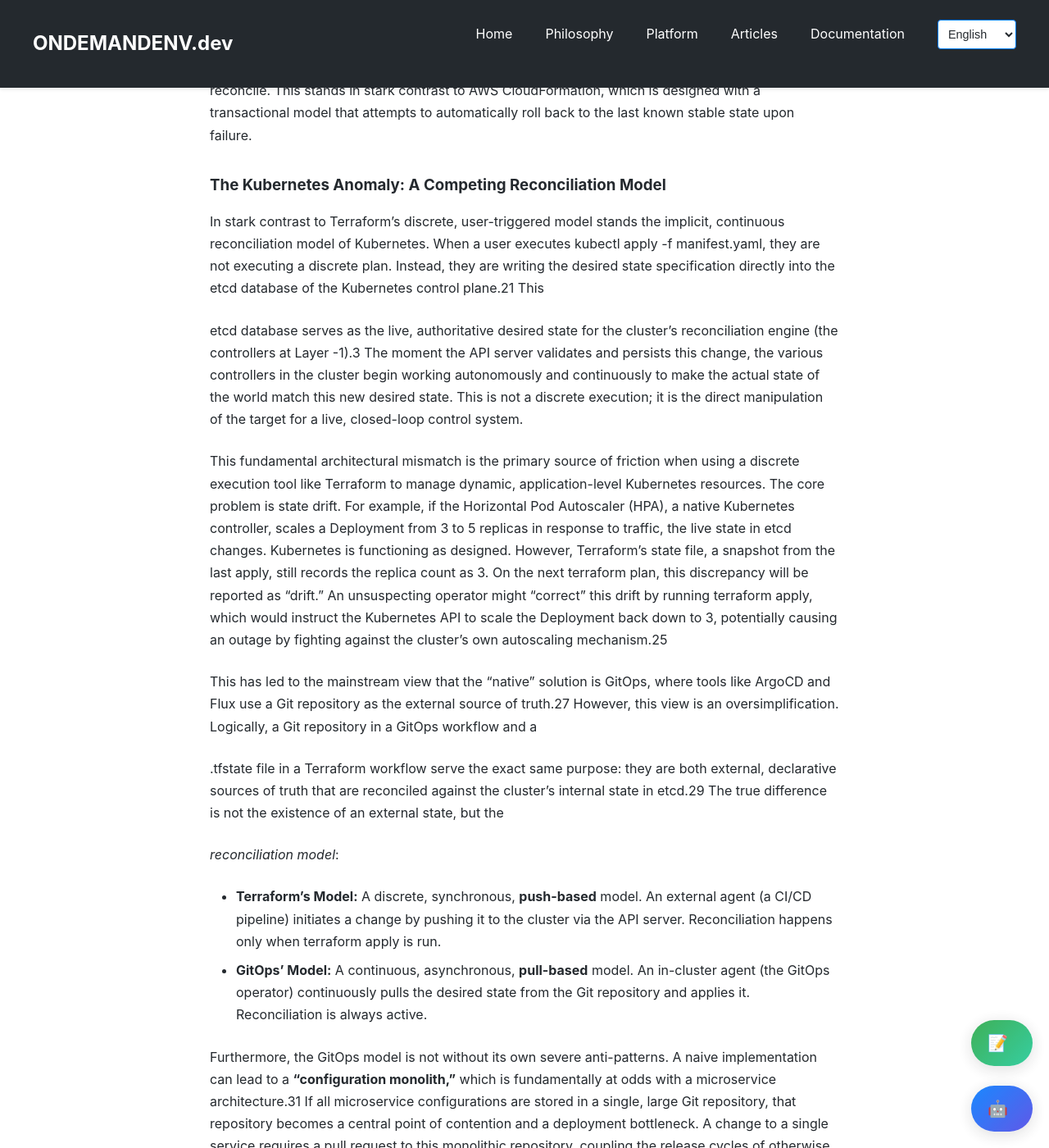
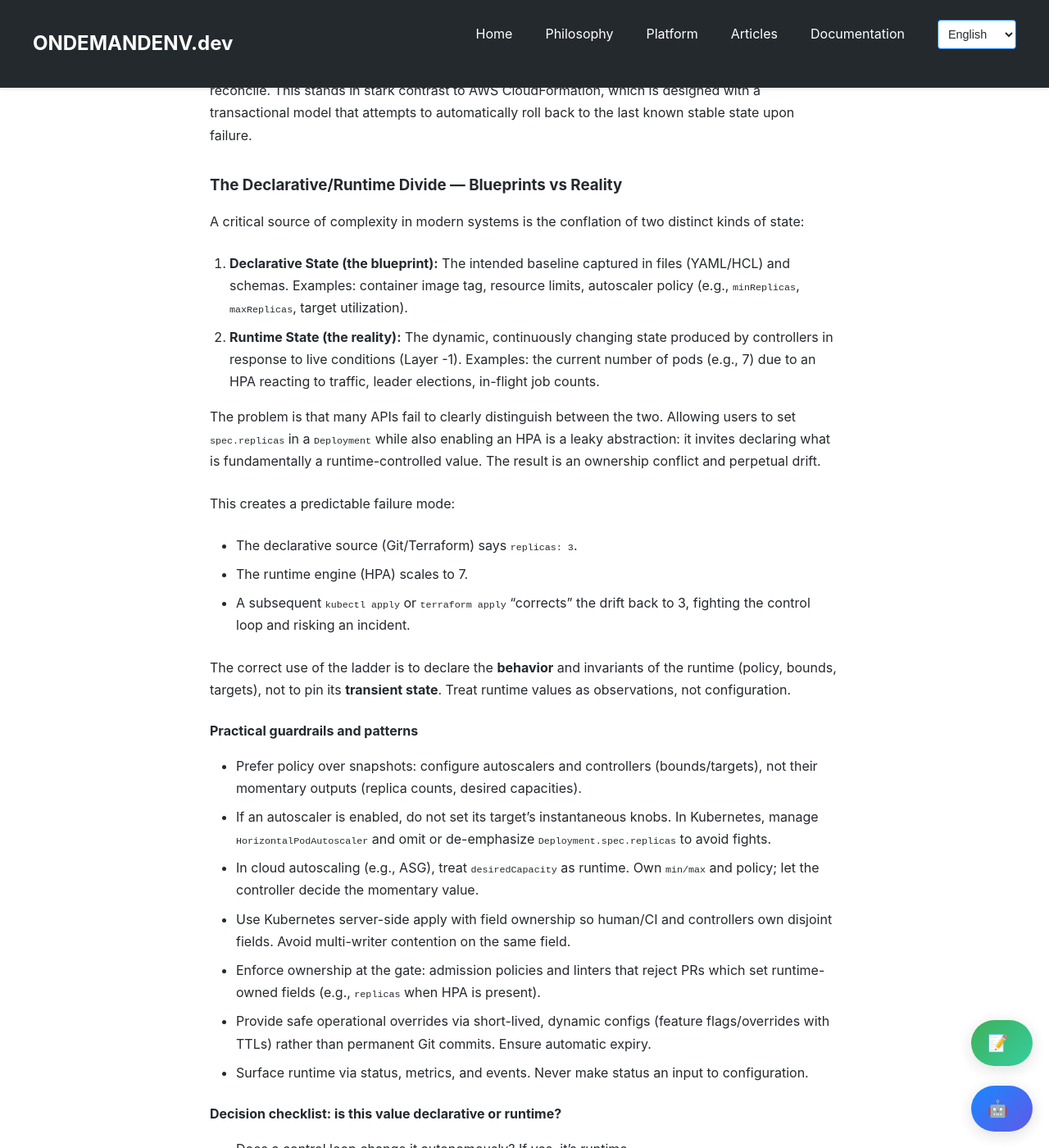
Before and after one commit to ondemandenv/ondemandenv.github.io, a Jekyll site: the page built from articles/abstraction-ladder.md, in a window 1280 px wide and 1400 px high, scrolled down 5033 px. Shown: the whole window at 82% size. Built offline with Jekyll 4.4.1, drawn with Linux system fonts in a browser that asks for light colours; a script that is not in the unit is left out; some of the changed text lies outside the part shown.

Commit message:
runtime leak

```diff
--- a/articles/abstraction-ladder.md
+++ b/articles/abstraction-ladder.md
@@ -71,6 +71,47 @@
 
 However, it is critical to understand that this process is **not transactional** in tools like Terraform. Unlike a database commit, a terraform apply operation is not atomic. If an error occurs midway through the execution, Terraform does not automatically roll back the changes. The operation halts, leaving the infrastructure in a partially applied state, which often requires manual intervention to reconcile. This stands in stark contrast to AWS CloudFormation, which is designed with a transactional model that attempts to automatically roll back to the last known stable state upon failure.
 
+### **The Declarative/Runtime Divide — Blueprints vs Reality**
+
+A critical source of complexity in modern systems is the conflation of two distinct kinds of state:
+
+1. **Declarative State (the blueprint):** The intended baseline captured in files (YAML/HCL) and schemas. Examples: container image tag, resource limits, autoscaler policy (e.g., `minReplicas`, `maxReplicas`, target utilization).
+2. **Runtime State (the reality):** The dynamic, continuously changing state produced by controllers in response to live conditions (Layer \-1). Examples: the current number of pods (e.g., 7) due to an HPA reacting to traffic, leader elections, in-flight job counts.
+
+The problem is that many APIs fail to clearly distinguish between the two. Allowing users to set `spec.replicas` in a `Deployment` while also enabling an HPA is a leaky abstraction: it invites declaring what is fundamentally a runtime-controlled value. The result is an ownership conflict and perpetual drift.
+
+This creates a predictable failure mode:
+
+- The declarative source (Git/Terraform) says `replicas: 3`.
+- The runtime engine (HPA) scales to 7.
+- A subsequent `kubectl apply` or `terraform apply` “corrects” the drift back to 3, fighting the control loop and risking an incident.
+
+The correct use of the ladder is to declare the **behavior** and invariants of the runtime (policy, bounds, targets), not to pin its **transient state**. Treat runtime values as observations, not configuration.
+
+#### Practical guardrails and patterns
+
+- Prefer policy over snapshots: configure autoscalers and controllers (bounds/targets), not their momentary outputs (replica counts, desired capacities).
+- If an autoscaler is enabled, do not set its target’s instantaneous knobs. In Kubernetes, manage `HorizontalPodAutoscaler` and omit or de-emphasize `Deployment.spec.replicas` to avoid fights.
+- In cloud autoscaling (e.g., ASG), treat `desiredCapacity` as runtime. Own `min/max` and policy; let the controller decide the momentary value.
+- Use Kubernetes server-side apply with field ownership so human/CI and controllers own disjoint fields. Avoid multi-writer contention on the same field.
+- Enforce ownership at the gate: admission policies and linters that reject PRs which set runtime-owned fields (e.g., `replicas` when HPA is present).
+- Provide safe operational overrides via short-lived, dynamic configs (feature flags/overrides with TTLs) rather than permanent Git commits. Ensure automatic expiry.
+- Surface runtime via status, metrics, and events. Never make status an input to configuration.
+
+#### Decision checklist: is this value declarative or runtime?
+
+- Does a control loop change it autonomously? If yes, it’s runtime.
+- Is it derived from live demand, health, or feedback? Runtime.
+- Is it a bound/limit/policy that constrains behavior? Declarative.
+- Are there multiple writers (human, CI, controller)? If yes, separate fields/ownership or redesign.
+- Would “correcting” it during an incident likely fight the system? If yes, make it an override with TTL, not a baseline.
+
+#### Concrete examples
+
+- Kubernetes: prefer declaring HPA policy; treat `Deployment.spec.replicas` as runtime when HPA exists. Baselines belong in HPA; live replica counts belong to the controller.25
+- Jobs/CronJobs: completion counts and active pods are status, not configuration.
+- Databases: storage class and backup policy are declarative; current replica lag, failover leadership, and connection counts are runtime.
+
 ### **The Kubernetes Anomaly: A Competing Reconciliation Model**
 
 In stark contrast to Terraform's discrete, user-triggered model stands the implicit, continuous reconciliation model of Kubernetes. When a user executes kubectl apply \-f manifest.yaml, they are not executing a discrete plan. Instead, they are writing the desired state specification directly into the etcd database of the Kubernetes control plane.21 This
@@ -81,7 +122,7 @@
 
 This has led to the mainstream view that the "native" solution is GitOps, where tools like ArgoCD and Flux use a Git repository as the external source of truth.27 However, this view is an oversimplification. Logically, a Git repository in a GitOps workflow and a
 
-.tfstate file in a Terraform workflow serve the exact same purpose: they are both external, declarative sources of truth that are reconciled against the cluster's internal state in etcd.29 The true difference is not the existence of an external state, but the
+.tfstate file in a Terraform workflow play a similar role: they are both external, declarative sources of truth that are reconciled against the cluster's internal state in etcd.29 The true difference is not the existence of an external state, but the
 
 *reconciliation model*:
 
@@ -130,11 +171,11 @@
 
 ### **The Reality of the Complexity Tax**
 
-The accumulation of these pragmatic design choices, leaky abstractions, and operational necessities results in a significant "complexity tax." This is not merely a steep learning curve; it is a continuous operational burden that shifts engineering resources away from application development and toward infrastructure management. A 2024 report found that over 77% of Kubernetes practitioners still face challenges running their clusters, a figure that has increased since 2022\. This validates the sentiment that the day-to-day reality of managing Kubernetes is often **75% Operations, 20% Engineering, and 5% Ad-hoc Firefighting.**
+The accumulation of pragmatic design choices, leaky abstractions, and operational necessities results in a significant "complexity tax." This is not merely a steep learning curve; it is a continuous operational burden that shifts engineering resources away from application development and toward infrastructure management. Industry surveys consistently cite operational complexity and skills gaps as top challenges for Kubernetes adopters. This aligns with practitioner sentiment that day-to-day cluster work often skews toward operations-heavy tasks relative to engineering and incident response.
 
-### **The Gell-Mann Amnesia Effect and Leaky Abstractions in Kubernetes**
+### **Leaky Abstractions in Practice: Ingress Controller Vulnerabilities**
 
-The Gell-Mann Amnesia effect describes a cognitive bias: you recognize errors in a media report on a subject you know well, but then trust reports from the same source on subjects you don't know. This is compounded by the Law of Leaky Abstractions, which states that all non-trivial abstractions, to some degree, are leaky, forcing users to understand the underlying details. A stark example is the series of critical vulnerabilities in the ingress-nginx controller. The Kubernetes Ingress object is a simple abstraction for routing traffic. However, vulnerabilities like CVE-2025-1974 revealed that by crafting special values in an Ingress object, an attacker could inject malicious directives into the underlying nginx configuration file, leading to a complete cluster takeover. This is the Gell-Mann Amnesia effect in action: an application developer trusts the simple Ingress abstraction, while a security expert would be deeply suspicious of how it configures the complex nginx proxy.
+The Law of Leaky Abstractions states that all non-trivial abstractions, to some degree, are leaky, forcing users to understand underlying details. A practical example is the class of vulnerabilities in ingress controllers (e.g., nginx-based). The Kubernetes Ingress object is a simple abstraction for routing traffic; however, historically there have been input vectors where crafted annotations or fields could influence generated nginx configuration in unsafe ways. The lesson is architectural, not vendor-specific: when an abstraction compiles user input into complex lower-layer configurations, you must assume the lower layer's threat model still applies.
 
 ### **The Lie of Portability: A Tether to the Cloud**
 
@@ -155,6 +196,15 @@
 This pattern repeats at every level. Describing a multi-component application (a Layer 2 concern) with the isolated manifests of Layer 1 forces the creation of brittle external scripts to manage the dependency graph that Layer 2 tools handle natively. At the bottom, attempting any repeatable process with the fire-and-forget commands of Layer 0 requires building a custom, often flawed, state-management and idempotency engine from scratch. In each case, skipping a layer does not remove complexity; it forces the engineer to recreate that layer's purpose in an ad-hoc, unsupported, and ultimately more complex manner.
 
 The inescapable conclusion is this: abstraction is the only viable weapon against runaway complexity. Each layer exists precisely to solve the inherent limitations of the one below it. The goal is not to eliminate complexity—the business logic itself is complex—but to ensure that the complexity an engineer grapples with is proportional to the business function they are building, not the accidental, self-inflicted complexity of the underlying stack. To climb the ladder is to manage complexity; to skip its rungs is to be buried by it.
+
+#### **Common layer-skipping failure modes**
+
+- Managing Kubernetes Deployments via Terraform while HPA is active: the tools fight, causing oscillations or outages.
+- Centralizing all microservice manifests into one GitOps repo: a configuration monolith that kills independent deployability.
+- Treating runtime values (replicas, desiredCapacity) as declarative baselines: perpetual drift and incident-driven “corrections.”
+- Mixing `kubectl` imperative fixes with declarative Git: silent drift and surprise rollbacks in the next apply.
+- Modeling multi-component apps with only Layer 1 manifests: brittle hand-ordered deploys and dependency footguns.
+- Automating with Layer 0 scripts: no idempotency, no state, high blast radius re-runs.
 
 #### **Works cited**
 
```
Also changed, not shown: other parts of articles/abstraction-ladder.md (+1 -1 lines).
